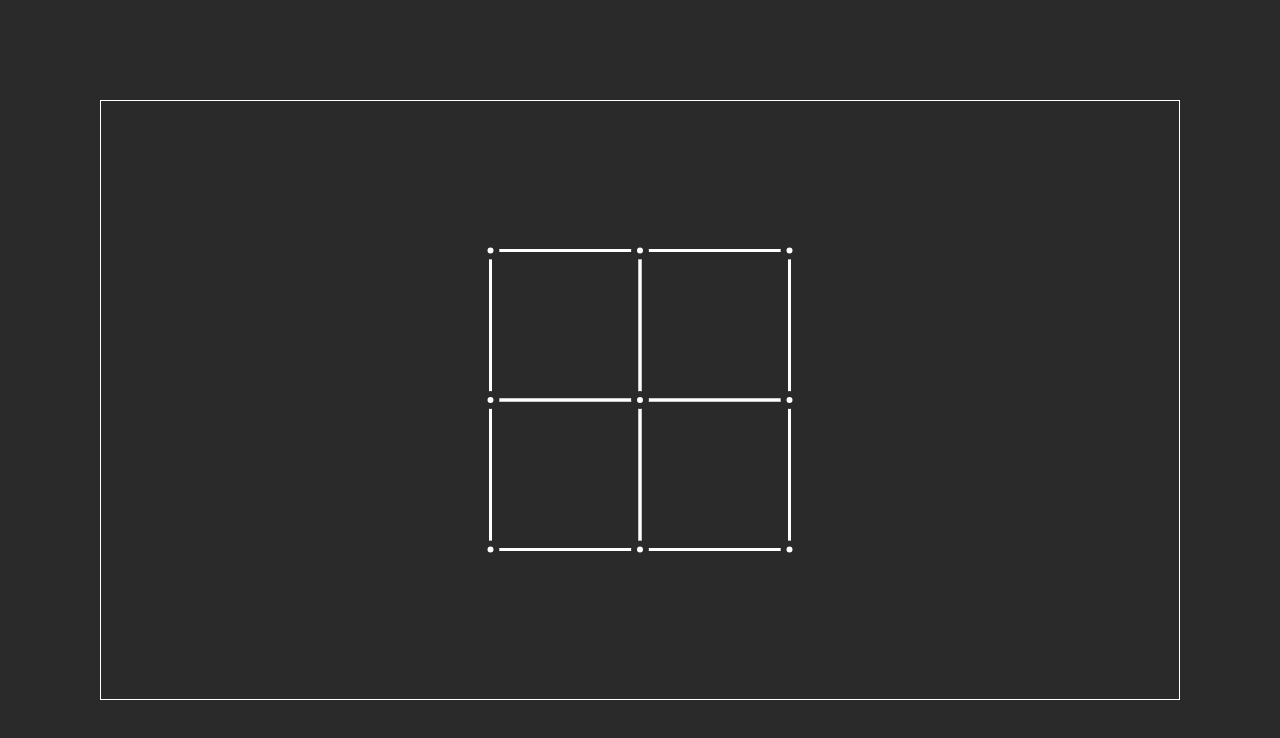
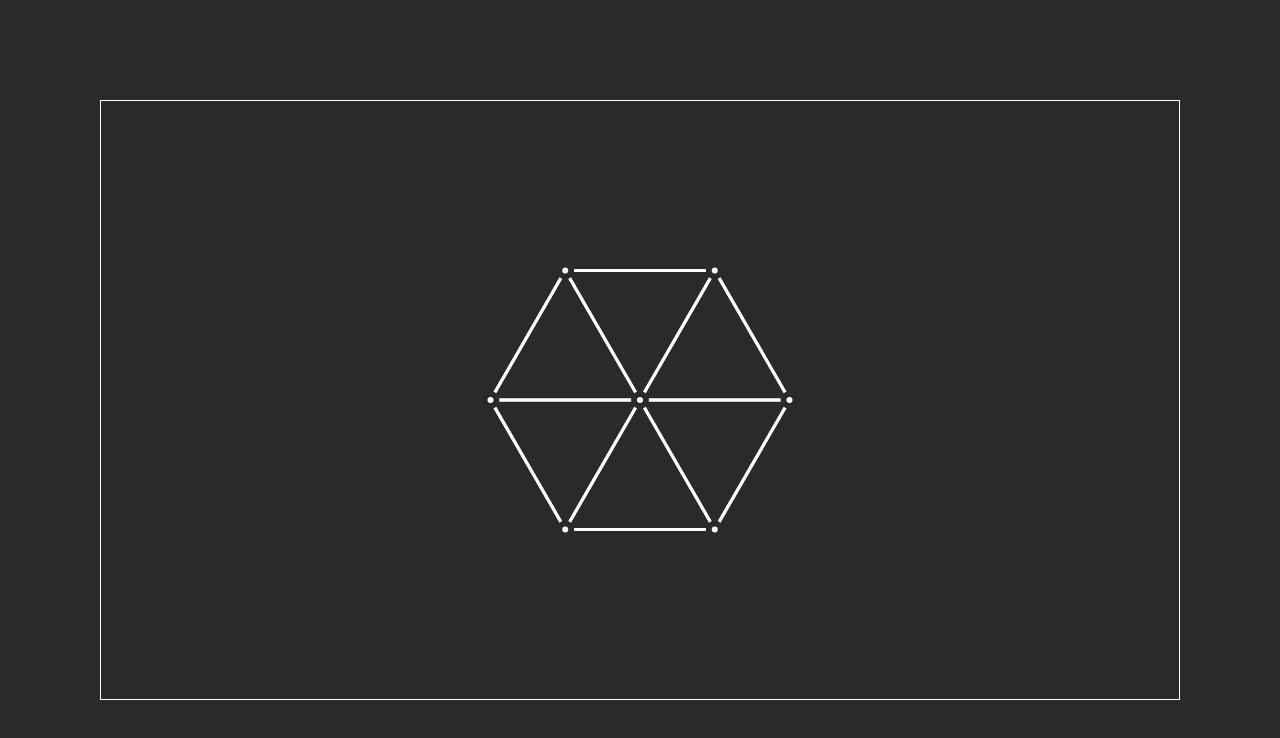
Before and after one commit to hojelse/pathfinding-visualizer, a React (Create React App) app: page / in a window 1280 px wide. Shown: the top 738 px of the page. Built offline with nearby package versions, Linux system fonts and the light colour scheme.

Commit message:
Add HexagonLattice

```diff
--- a/src/App.tsx
+++ b/src/App.tsx
@@ -2,6 +2,7 @@ import React, { useRef, useState, useEffect } from "react"
 import "./App.css"
 import { Dijkstra } from "./Dijkstra/Dijkstra"
 import { UndirectedGraph } from "./Dijkstra/UndirectedGraph"
+import { Delaunay } from "d3-delaunay"
 
 let App = () => {
   return (
@@ -20,9 +21,26 @@ let App = () => {
   )
 }
 
+// let Canvas = () => {
+//   const points = [
+//     [0, 0],
+//     [0, 1],
+//     [1, 0],
+//     [1, 1],
+//   ]
+//   const delaunay = Delaunay.from(points)
+//   const voronoi = delaunay.voronoi([0, 0, 960, 500])
+
+//   var canvas = document.getElementById("canvas") as HTMLCanvasElement
+//   var context = canvas.getContext("2d")
+//   delaunay.render([context])
+
+//   return <canvas id="canvas"></canvas>
+// }
+
 let GraphTracer = () => {
-  let vertexPoints = squareLattice3x3
-  let relations = relationsForSquareLattice3x3
+  let vertexPoints = hexagonalLattice1
+  let relations = relationsForHexagonalLattice1
 
   let graph = new UndirectedGraph(vertexPoints.length)
   relations.map((relation) => graph.addEdge(relation.a, relation.b))
@@ -56,6 +74,32 @@ let Vertex = (props) => {
 }
 
 export default App
+
+let l = 50
+const hexagonalLattice1 = [
+  { x: -1 * l, y: 0 },
+  { x: 0 * l, y: 0 },
+  { x: 1 * l, y: 0 },
+  { x: -l / 2, y: (l / 2) * Math.sqrt(3) },
+  { x: -l / 2, y: (-l / 2) * Math.sqrt(3) },
+  { x: l / 2, y: (l / 2) * Math.sqrt(3) },
+  { x: l / 2, y: (-l / 2) * Math.sqrt(3) },
+]
+
+const relationsForHexagonalLattice1 = [
+  { a: 1, b: 0 },
+  { a: 1, b: 2 },
+  { a: 1, b: 3 },
+  { a: 1, b: 4 },
+  { a: 1, b: 5 },
+  { a: 1, b: 6 },
+  { a: 0, b: 4 },
+  { a: 4, b: 6 },
+  { a: 6, b: 2 },
+  { a: 0, b: 3 },
+  { a: 3, b: 5 },
+  { a: 5, b: 2 },
+]
 
 const squareLattice3x3 = [
   { x: -50, y: -50 },
```
